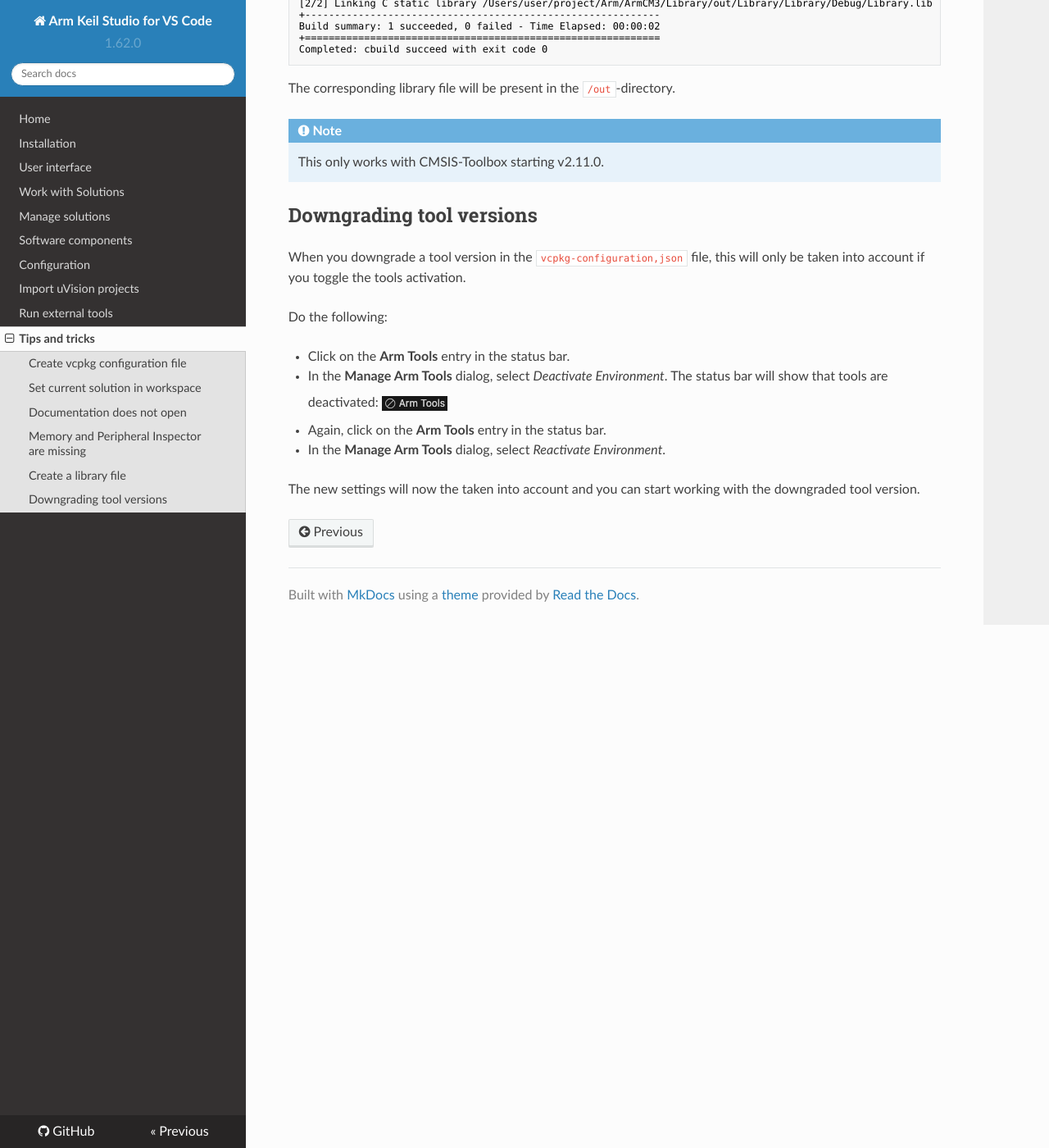
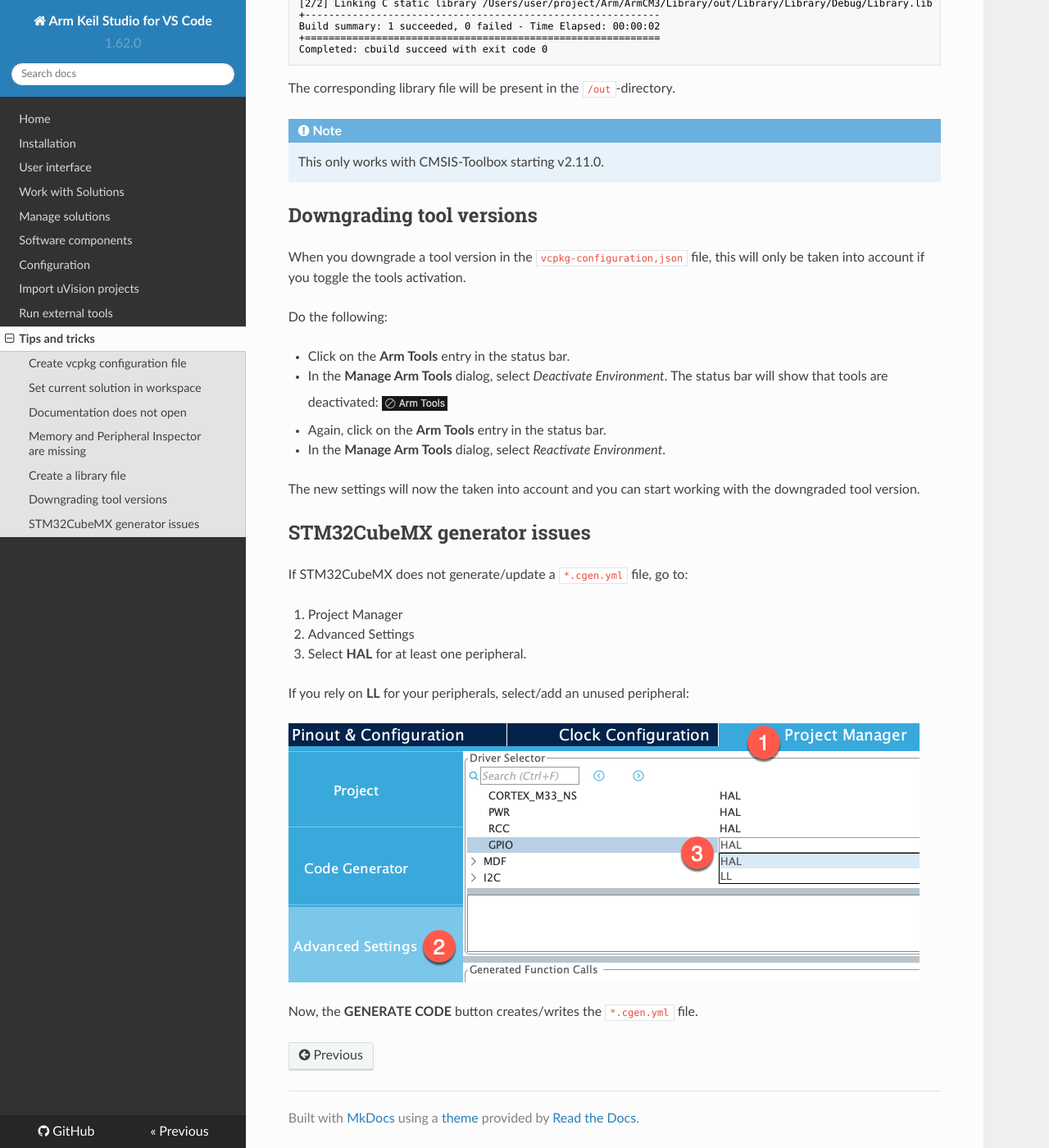
Before and after one commit to MDK-Packs/vscode-cmsis-solution-docs, an MkDocs documentation site: the page built from docs/tipsandtricks.md, in a window 1280 px wide and 1400 px high, scrolled down 1797 px. Shown: the whole window at 82% size. Built offline with MkDocs 1.6.1, drawn with Linux system fonts in a browser that asks for light colours; nearby versions of some CDN libraries.

Commit message:
Added tip on how to generate cgen.yml with CubeMX

```diff
--- a/docs/tipsandtricks.md
+++ b/docs/tipsandtricks.md
@@ -87,3 +87,17 @@
 - In the **Manage Arm Tools** dialog, select *Reactivate Environment*.
 
 The new settings will now the taken into account and you can start working with the downgraded tool version.
+
+## STM32CubeMX generator issues
+
+If STM32CubeMX does not generate/update a `*.cgen.yml` file, go to:
+
+1. Project Manager
+2. Advanced Settings
+3. Select **HAL** for at least one peripheral.
+
+If you rely on **LL** for your peripherals, select/add an unused peripheral:
+
+![Make STM32CubeMX generate the cgen.yml file](./images/cubemx-cgen-hal.png)
+
+Now, the **GENERATE CODE** button creates/writes the `*.cgen.yml` file.
```
Also changed, not shown: docs/images/cubemx-cgen-hal.png (added), site/images/cubemx-cgen-hal.png (added), site/tipsandtricks.html.
